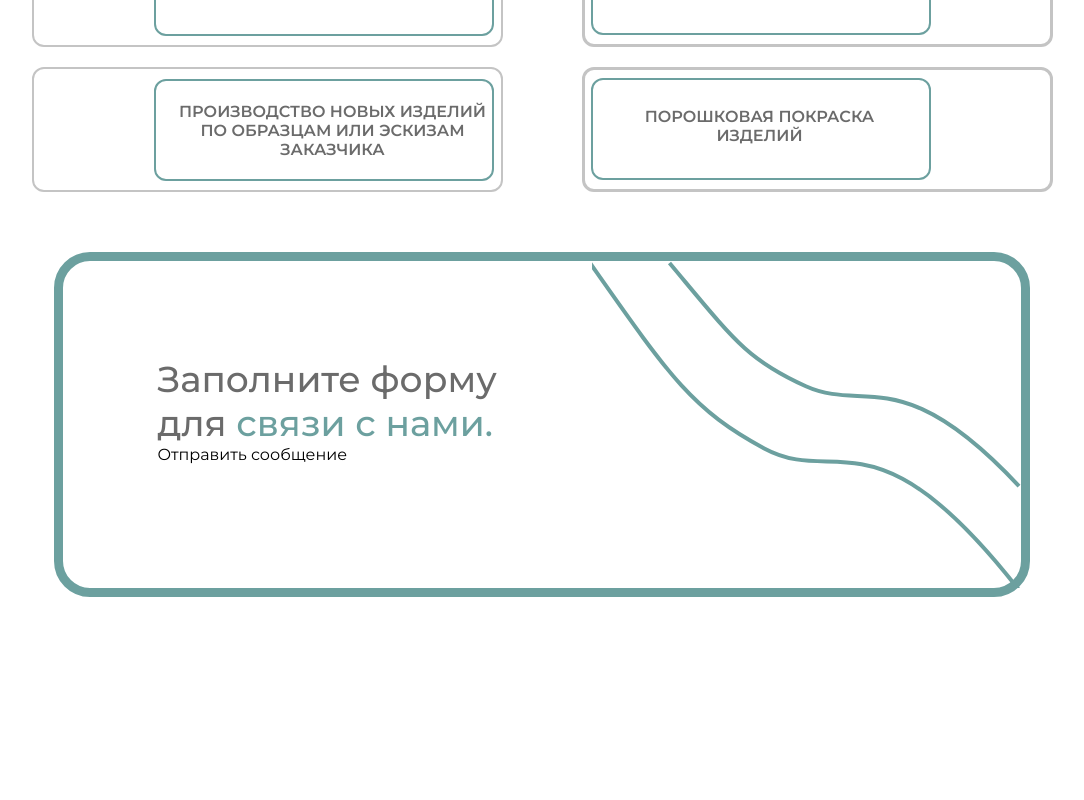
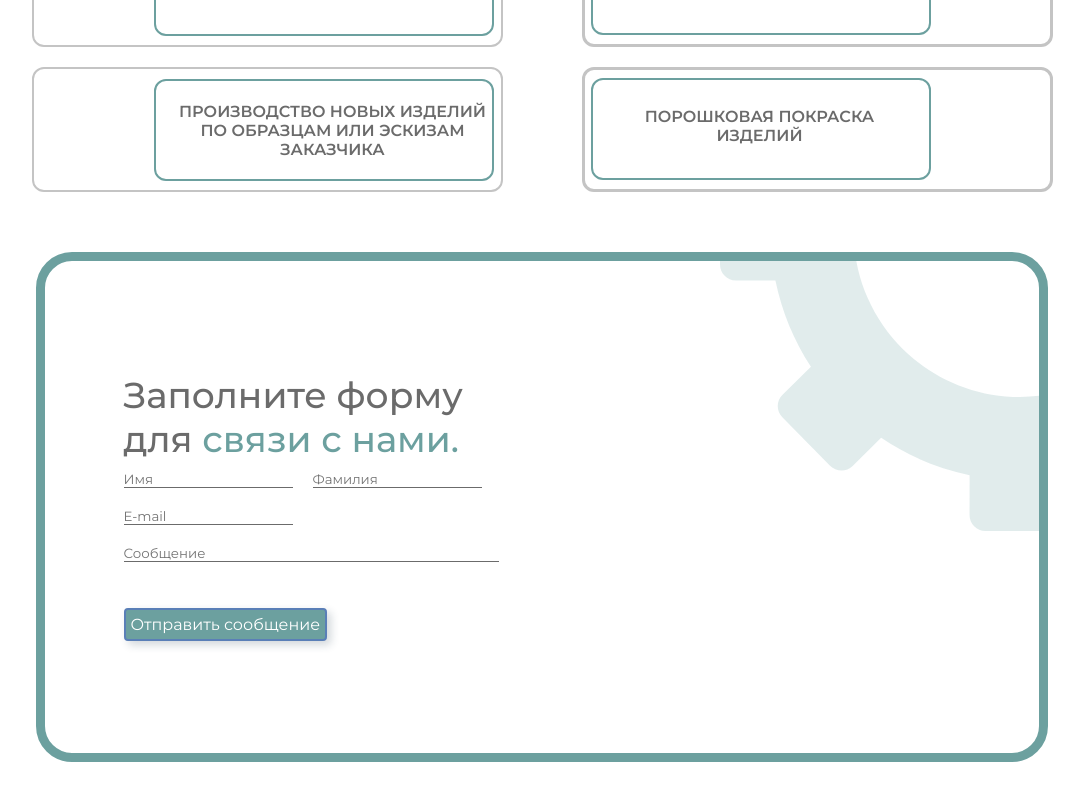
Before and after one commit to Siskinbird/vue-metaform, a Vue app: page /#/ in a window 1280 px wide. Shown: the part 1529-2329 px from the top of the page, without its empty margins (98-1182 px from the left). Before the commit the page ends 2186 px from the top, so only its background shows below. Built offline with nearby package versions, Linux system fonts and the light colour scheme.

Commit message:
add: style for form

```diff
--- a/src/components/FeedbackForm.vue
+++ b/src/components/FeedbackForm.vue
@@ -4,10 +4,23 @@
             <div class="form__main">
                 <div class="form__title">
                     <h2>Заполните форму для <span>связи с нами.</span></h2>
-                    <div class="form__button">
-                        <span>Отправить сообщение</span>
-                    </div>
                 </div>
+                <form action="" method="post">
+                <label for="name">
+                    <input placeholder="Имя" type="text" name="firstName" id="firstName">
+                </label>
+                <label for="surname">
+                    <input placeholder="Фамилия" type="text" name="surName" id="surName">
+                </label>
+                <label for="email">
+                    <input placeholder="E-mail" type="email" name="email" id="email">
+                </label>
+                <textarea name="message" id="message" cols="45" rows="1" placeholder="Сообщение"></textarea>
+
+                <button class="form__button">
+                    <span>Отправить сообщение</span>
+                </button>
+                </form>
             </div>
             <div class="form__background"></div>
         </div>
@@ -27,17 +40,18 @@
         justify-content: space-between;
         max-width: 100%;
         height: auto;
-        margin: 60px 62px;
+        margin: 60px 44px;
         border: 9px solid #6ca09f;
         border-radius: 36px;
     }
     .form__background {
-        background:  url('../assets/background/form__background.svg') top right no-repeat;
+        background:  url('../assets/background/shest.svg') 110px -330px no-repeat;
         width: 429px;
         height: 327px;
     }
     .form__main {
-        max-width: 340px;
+        max-width: 440px;
+        padding: 16px;
         height: auto;
         margin: 96px auto;
         h2 {
@@ -50,4 +64,50 @@
             }
         }
     }
+    input {
+        margin: 10px 0 10px 0;
+        border: none;
+        border-bottom: 1px solid #6b6b6b;
+        background-color: transparent;
+        outline: none;
+    }
+    input#surName {
+        margin-left: 20px;
+    }
+    textarea {
+        resize: none;
+        margin: 10px 0 10px 0;
+        border: none;
+        border-bottom: 1px solid #6b6b6b;
+        background-color: transparent;
+        outline: none;
+    }
+    /* #firstName {
+        border: none;
+        border-bottom: 1px solid #6b6b6b;
+        background-color: transparent;
+        outline: none;
+
+    } */
+    .form__button {
+        padding: 10px;
+        margin-top: 32px;
+        cursor: pointer;
+        box-shadow:  4px 4px 8px 0px rgba(34, 60, 80, 0.2);
+        text-align: center;
+        font-size: 16px;
+        padding: 5px;
+        color: #fff;
+        font-weight: 400;
+        max-width: 260px;
+        height: auto;
+        background-color: #6ca09f;
+        border: solid 2px #5a7fb7;
+        border-radius: 4px;
+        transition: all ease .5s;
+        &:hover {
+            transform: scale(110%);
+            //transform: rotate(360deg);
+        }
+    }
 </style>
```
Also changed, not shown: src/assets/background/shest.svg (added).
